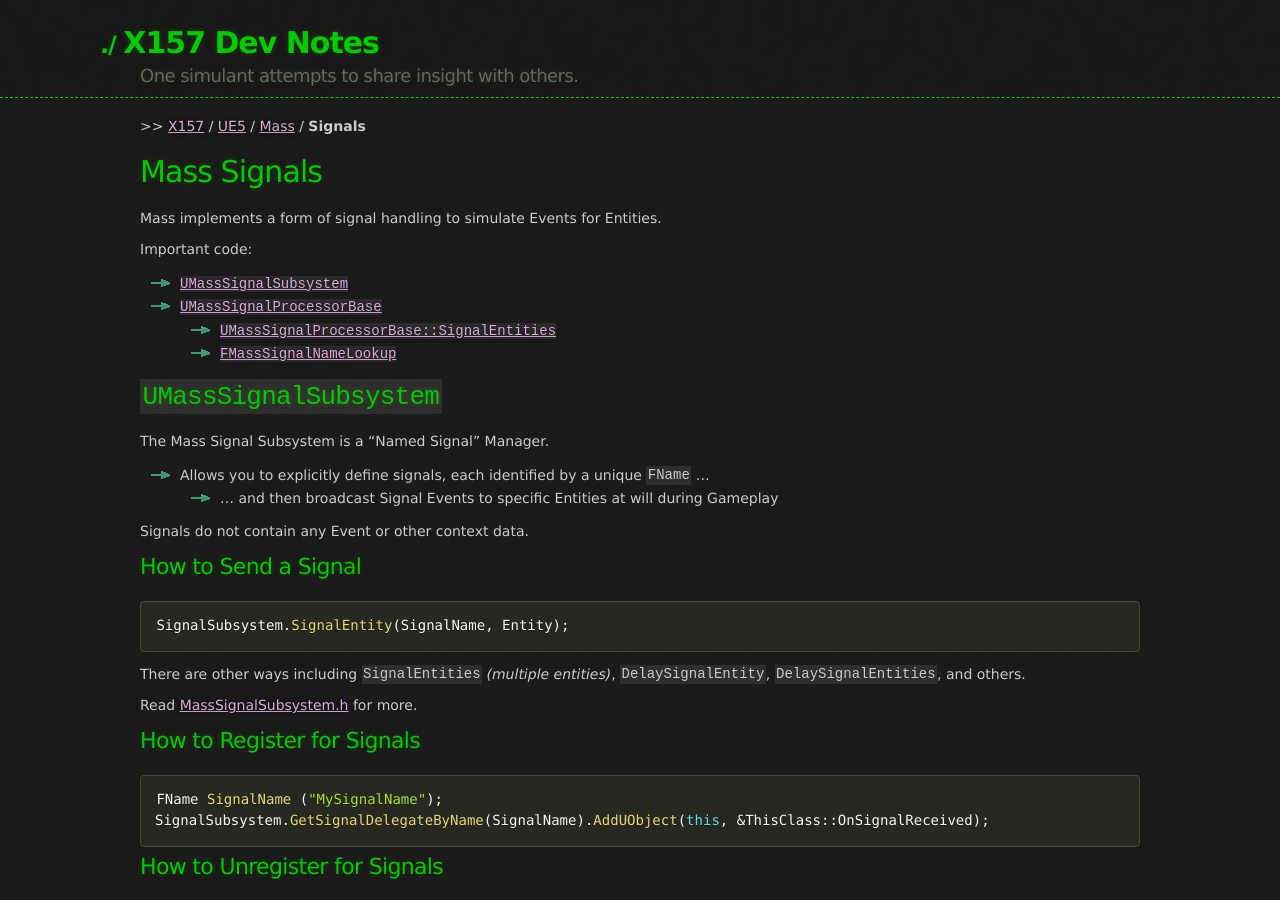
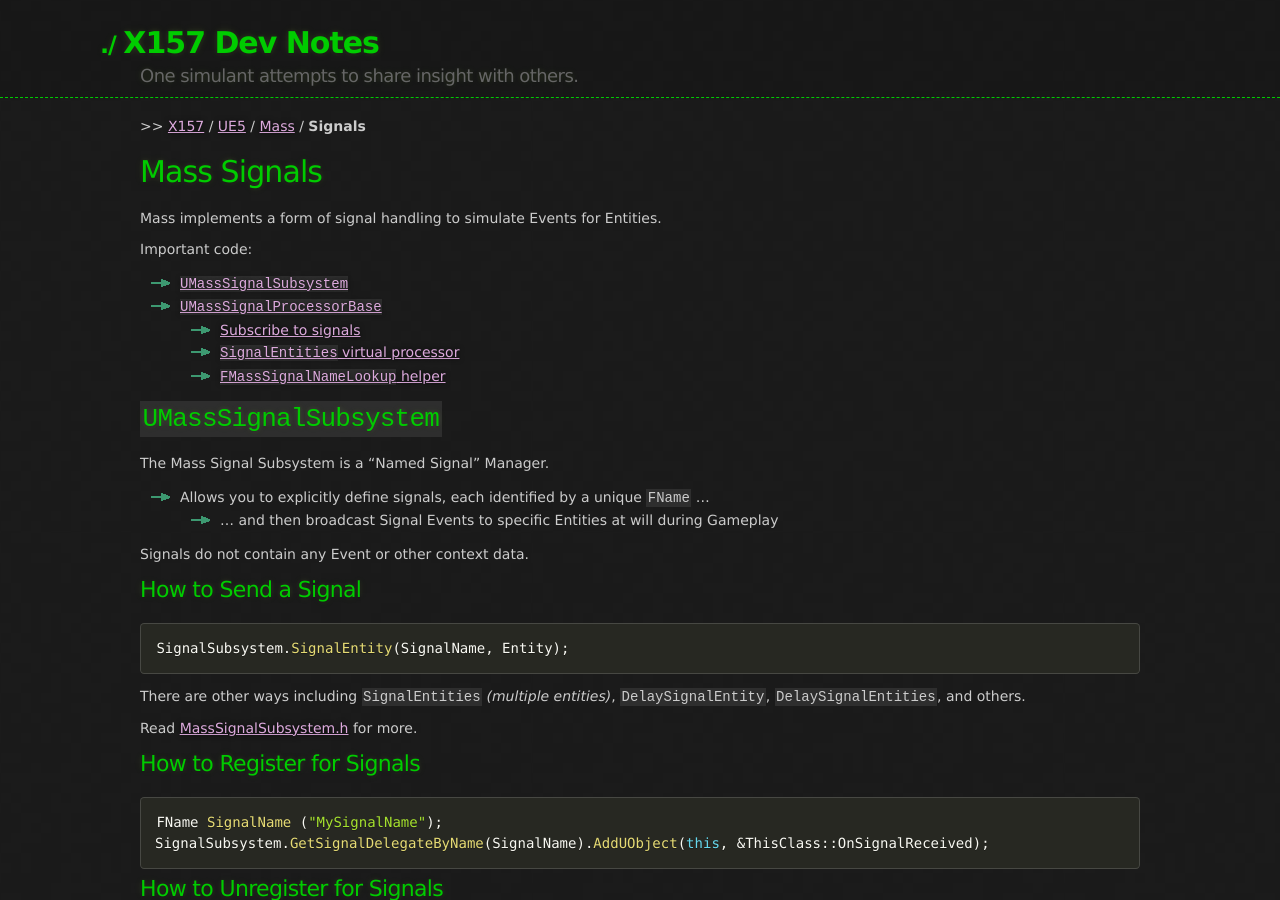
Before and after one commit to x157/x157.github.io, a Jekyll site: the page built from UE5/Mass/Signals.md, in a window 1280 px wide and 900 px high. Built offline with Jekyll 4.4.1, drawn with Linux system fonts in a browser that asks for light colours.

Commit message:
Update overview links

````diff
--- a/UE5/Mass/Signals.md
+++ b/UE5/Mass/Signals.md
@@ -13,8 +13,9 @@
 
 - [`UMassSignalSubsystem`](#UMassSignalSubsystem)
 - [`UMassSignalProcessorBase`](#UMassSignalProcessorBase)
-  - [`UMassSignalProcessorBase::SignalEntities`](#UMassSignalProcessorBase_SignalEntities)
-  - [`FMassSignalNameLookup`](#FMassSignalNameLookup)
+  - [Subscribe to signals](#UMassSignalProcessorBase_Subscribe)
+  - [`SignalEntities` virtual processor](#UMassSignalProcessorBase_SignalEntities)
+  - [`FMassSignalNameLookup` helper](#FMassSignalNameLookup)
 
 <a id='UMassSignalSubsystem'></a>
 ## `UMassSignalSubsystem`
@@ -92,6 +93,7 @@
 
 Mass Crowd also has some ZoneGraph Signal processors.
 
+<a id='UMassSignalProcessorBase_Subscribe'></a>
 ### Subscribing to signals
 
 In your derived processor, you will need to subscribe to whatever signals you want your processor to receive.
@@ -113,7 +115,6 @@
 	// ... [snip] ...
 }
 ```
-
 
 <a id='UMassSignalProcessorBase_SignalEntities'></a>
 ### Pure virtual `SignalEntities`
````
